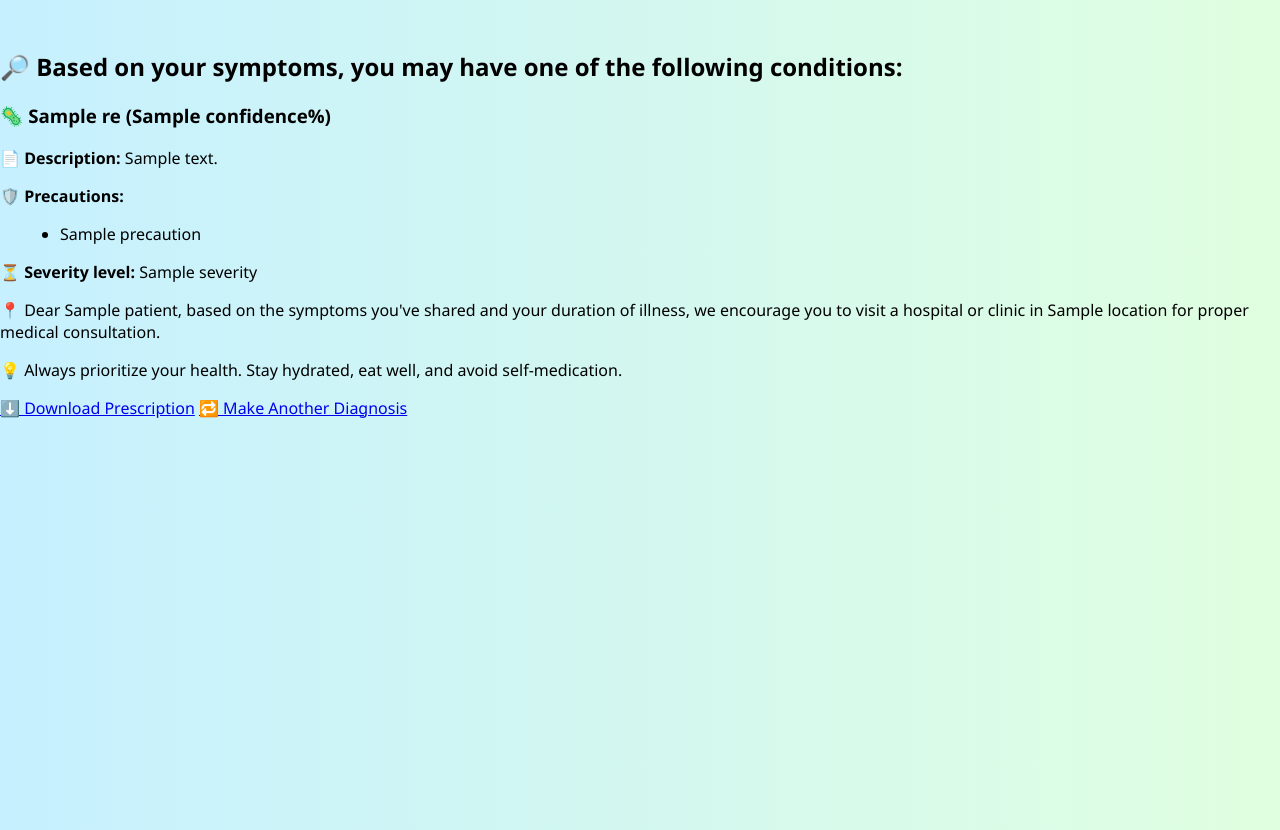
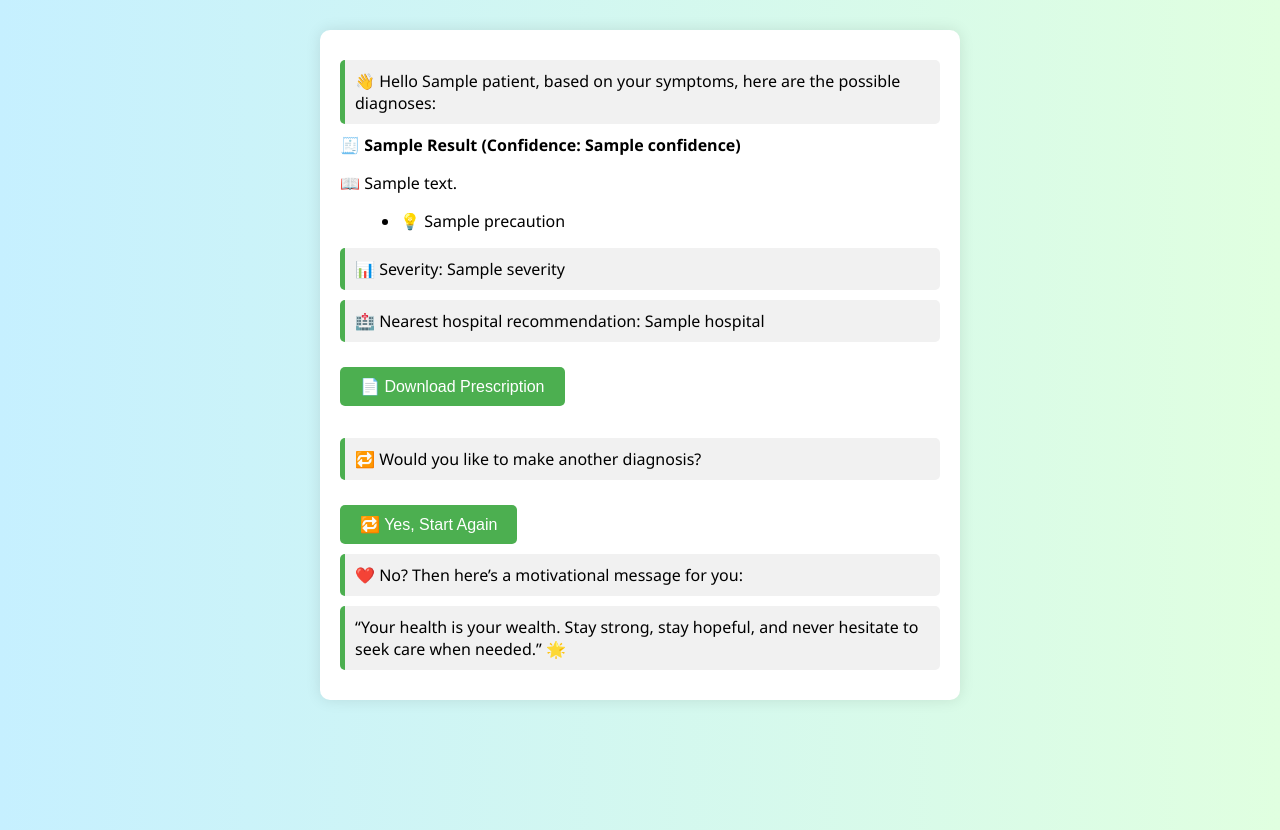
Before and after one commit to jammel001/healthHERO, a Flask app: template templates/result.html in a window 1280 px wide. Run offline with Flask 3, Linux system fonts and the light colour scheme; the template is opened without the code that fills it: most values are stand-ins (such as "Sample title", 1, 10 or a date in 2020); parts of the project's set-up code (start-up, migrations or seed data) failed here and were passed over.

Commit message:
Update result.html

```diff
--- a/templates/result.html
+++ b/templates/result.html
@@ -1,4 +1,4 @@
-<!-- result.html -->
+<!-- templates/result.html -->
 <!DOCTYPE html>
 <html lang="en">
 <head>
@@ -7,33 +7,29 @@
   <link rel="stylesheet" href="/static/style.css">
 </head>
 <body>
-    <div class="container">
-        <div class="chat-box">
-            <h2>🔎 Based on your symptoms, you may have one of the following conditions:</h2>
-
-            {% for res in results %}
-                <div class="result">
-                    <h3>🦠 {{ res.name }} ({{ res.confidence }}%)</h3>
-                    <p><strong>📄 Description:</strong> {{ res.description }}</p>
-                    <p><strong>🛡️ Precautions:</strong></p>
+  <div class="chatbox">
+    <div class="chat">
+      <p class="bot">👋 Hello {{ patient.name }}, based on your symptoms, here are the possible diagnoses:</p>
+      {% for r in results %}
+        <div class="bot">
+          <strong>🧾 {{ r.name.title() }} (Confidence: {{ r.confidence }})</strong><br>
+          <p>📖 {{ r.description }}</p>
           <ul>
-                        {% for p in res.precautions %}
-                            <li>{{ p }}</li>
+            {% for p in r.precautions %}
+              <li>💡 {{ p }}</li>
             {% endfor %}
           </ul>
         </div>
       {% endfor %}
 
-            <p><strong>⏳ Severity level:</strong> {{ severity }}</p>
-
-            <p>📍 Dear {{ patient.name }}, based on the symptoms you've shared and your duration of illness, we encourage you to visit a hospital or clinic in {{ patient.location }} for proper medical consultation.</p>
-
-            <p>💡 Always prioritize your health. Stay hydrated, eat well, and avoid self-medication.</p>
-
-            <div class="actions">
-                <a href="/download" class="btn">⬇️ Download Prescription</a>
-                <a href="/restart" class="btn">🔁 Make Another Diagnosis</a>
-            </div>
+      <p class="bot">📊 Severity: {{ severity }}</p>
+      <p class="bot">🏥 Nearest hospital recommendation: {{ hospital }}</p>
+      <a href="/download_pdf"><button>📄 Download Prescription</button></a>
+      <br><br>
+      <p class="bot">🔁 Would you like to make another diagnosis?</p>
+      <a href="/restart"><button>🔁 Yes, Start Again</button></a>
+      <p class="bot">❤️ No? Then here’s a motivational message for you:</p>
+      <p class="bot">“Your health is your wealth. Stay strong, stay hopeful, and never hesitate to seek care when needed.” 🌟</p>
     </div>
   </div>
 </body>
```
Lines whose indentation alone changed are shown as unchanged.
